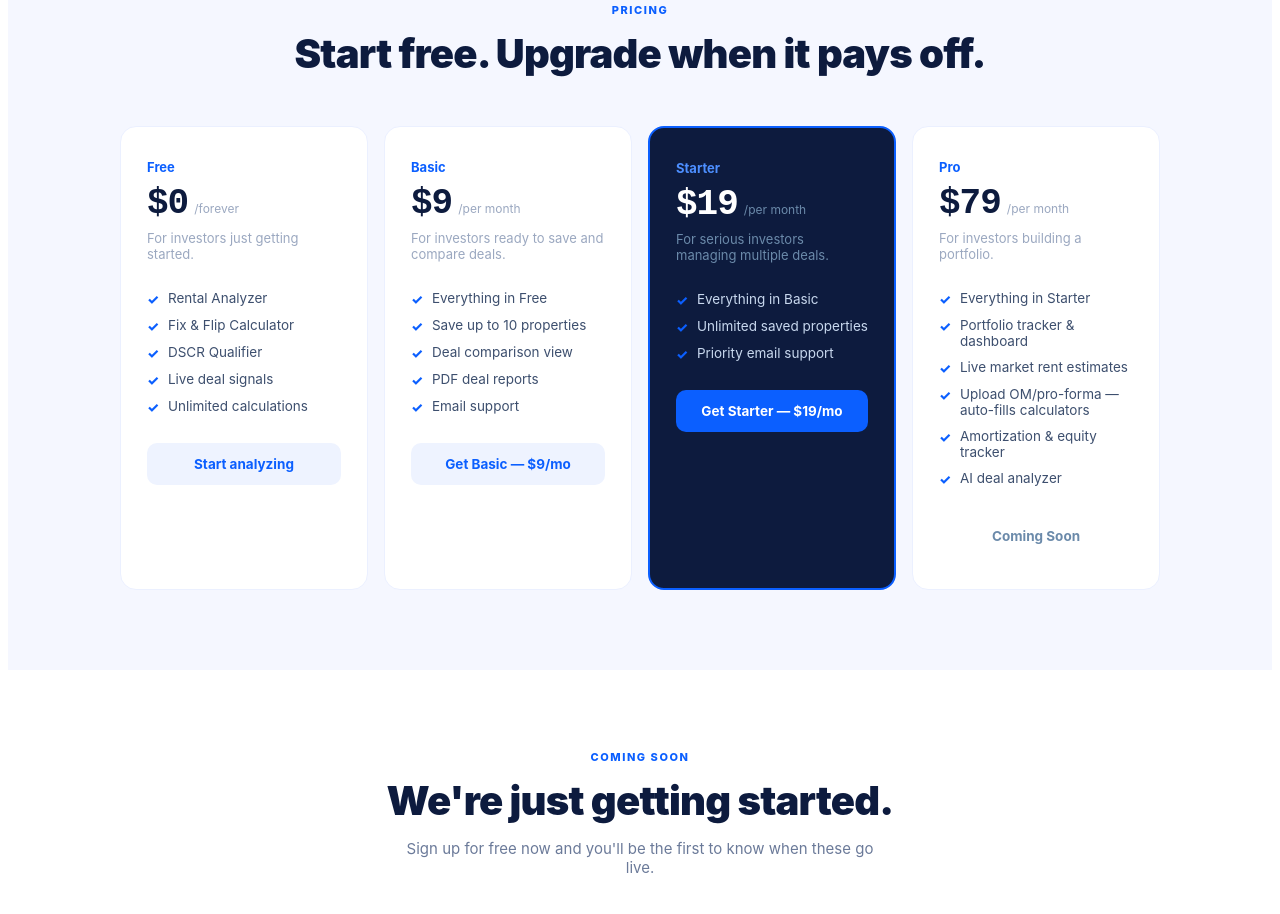
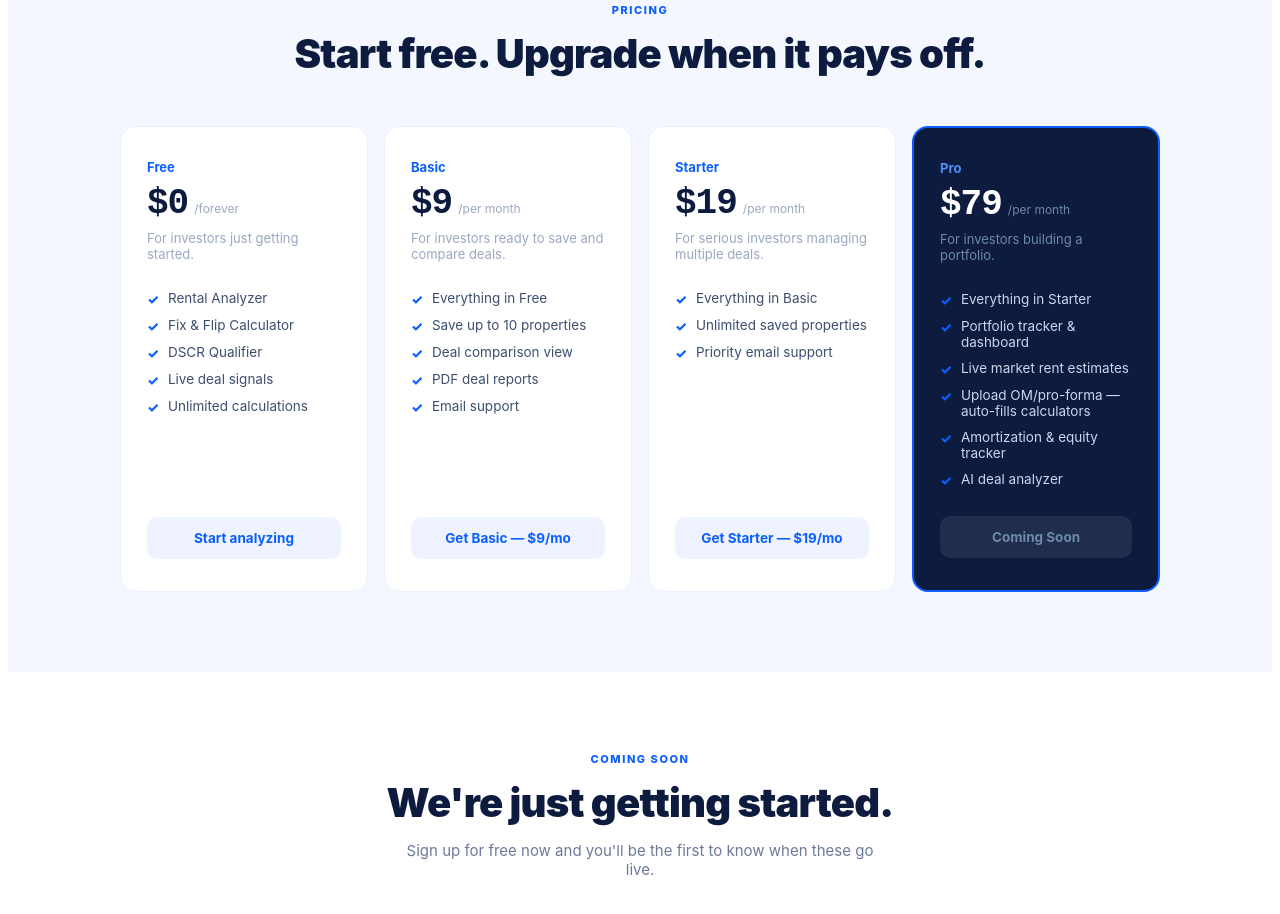
Before and after one commit to zannettidigitalassets-spec/spreadrun, a React (Vite) app: page / in a window 1280 px wide. Shown: the part 2240-3154 px from the top of the page. Built offline with nearby package versions, Linux system fonts and the light colour scheme.

Commit message:
Update Landing.jsx

```diff
--- a/src/Landing.jsx
+++ b/src/Landing.jsx
@@ -95,7 +95,7 @@ const PRICING = [
     ],
     cta: "Get Starter — $19/mo",
     href: STARTER_CHECKOUT_URL,
-    highlight: true,
+    highlight: false,
     disabled: false,
   },
   {
@@ -113,7 +113,7 @@ const PRICING = [
     ],
     cta: "Coming Soon",
     href: null,
-    highlight: false,
+    highlight: true,
     disabled: true,
   },
 ];
@@ -469,6 +469,7 @@ export default function Landing() {
                 background: p.highlight ? "#0D1B3E" : "#fff",
                 border: p.highlight ? "2px solid #0B5FFF" : "1.5px solid #EBF0FF",
                 borderRadius: 16, padding: "32px 26px", position: "relative",
+                display: "flex", flexDirection: "column",
               }}>
               {p.highlight && null}
                 <div style={{ fontSize: 13, fontWeight: 700, color: p.highlight ? "#4D8FFF" : "#0B5FFF", marginBottom: 8 }}>{p.tier}</div>
@@ -477,7 +478,7 @@ export default function Landing() {
                   <span style={{ fontSize: 12, color: p.highlight ? "#6B8AAA" : "#9BA8C0" }}>/{p.period}</span>
                 </div>
                 <div style={{ fontSize: 13, color: p.highlight ? "#6B8AAA" : "#9BA8C0", marginBottom: 24, minHeight: 36 }}>{p.desc}</div>
-                <div style={{ display: "flex", flexDirection: "column", gap: 10, marginBottom: 28 }}>
+                <div style={{ display: "flex", flexDirection: "column", gap: 10, marginBottom: 28, flex: 1 }}>
                   {p.features.map(feat => (
                     <div key={feat} style={{ display: "flex", gap: 9, alignItems: "flex-start", fontSize: 13.5, color: p.highlight ? "#C8D8EE" : "#3D4F6E" }}>
                       <span style={{ color: "#0B5FFF", fontWeight: 800, marginTop: 1 }}>✓</span>
```
